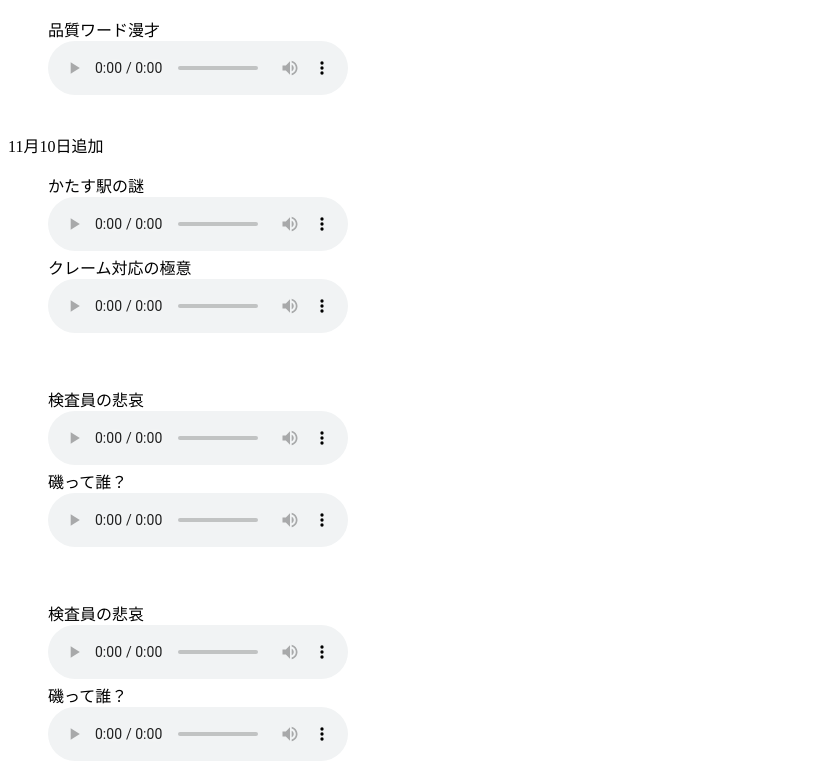
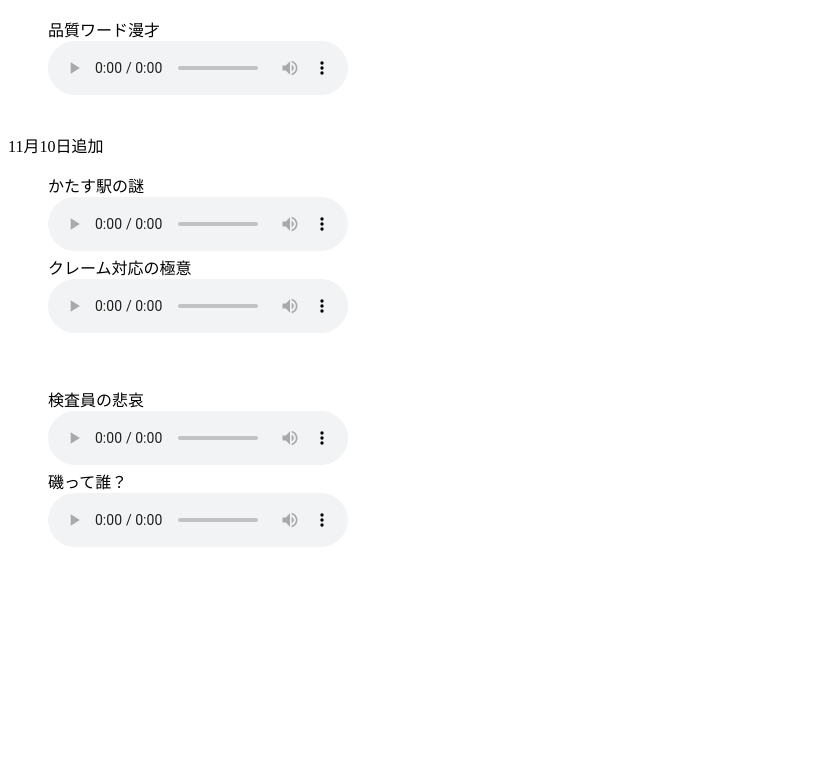
Before and after one commit to yujino930-png/QualityManzai, a plain HTML site: page index.html in a window 1280 px wide. Shown: the part 127-908 px from the top of the page, without its empty margins (0-824 px from the left). After the commit the page ends 800 px from the top, so only its background shows below. Drawn offline with Linux system fonts and the light colour scheme.

Commit message:
Clean up index.html by removing comments and duplicates
Removed commented-out sections and redundant audio elements.

```diff
--- a/index.html
+++ b/index.html
@@ -43,14 +43,6 @@
         <audio controls src="audio/2-WhoIsISO.mp3"></audio>
     </figure>
 
-    <p><br></p>
-    <figure>
-        <figcaption>検査員の悲哀</figcaption>
-        <audio controls src="audio/1-Inspector's Woe.mp3"></audio>
-        <figcaption>磯って誰？</figcaption>
-        <audio controls src="audio/2-WhoIsISO.mp3"></audio>
-    </figure>
-
 </body>
 
 </html>
```
